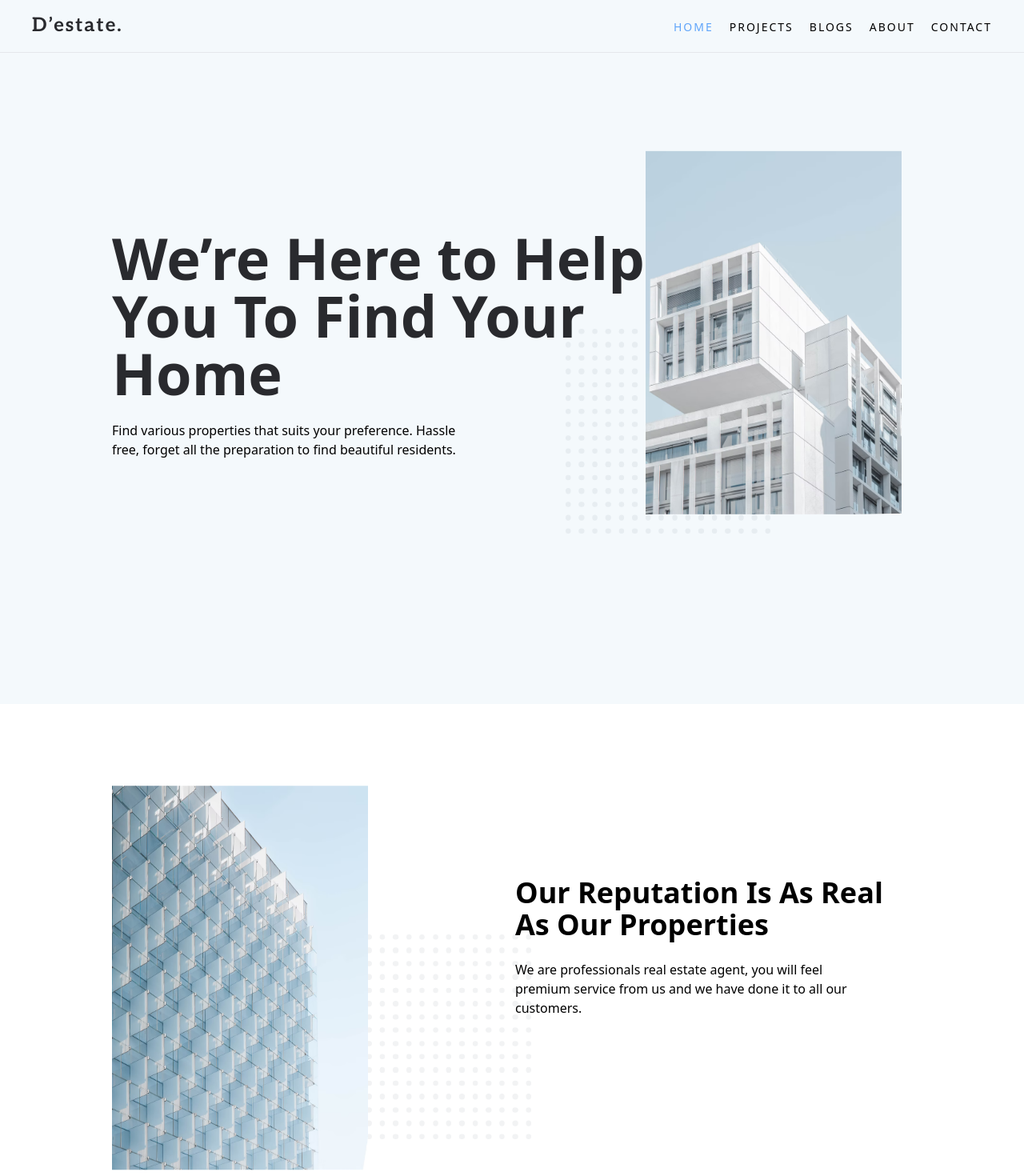
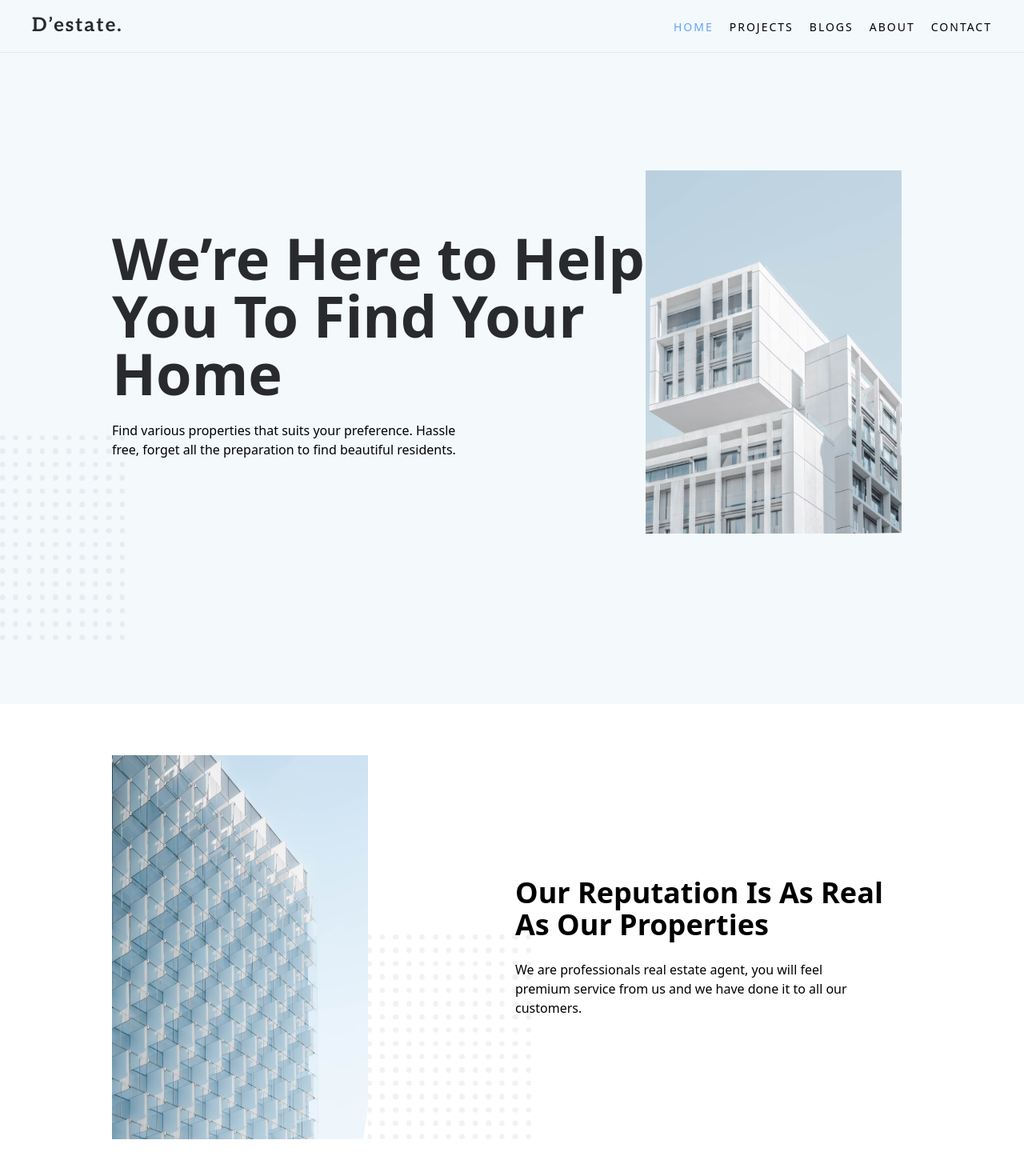
Before and after one commit to adirezama/d-estate, a Next.js app: page / in a window 1280 px wide. Shown: the top 1470 px of the page at 80% size. Built offline with nearby package versions, Linux system fonts and the light colour scheme.

Commit message:
fixing ui

```diff
--- a/components/About.tsx
+++ b/components/About.tsx
@@ -27,7 +27,6 @@ export function About({ classname }: { classname?: string }) {
                 x: 0,
                 transition: { delay: 0.2, duration: 0.5 },
               }}
-              style={{ y: imgScroll }}
               className="z-[2] relative bg-cover bg-center">
               <Image
                 src={aboutContent.image.hero.src}
@@ -45,8 +44,7 @@ export function About({ classname }: { classname?: string }) {
                 x: 0,
                 transition: { delay: 0.4, duration: 0.5 },
               }}
-              viewport={{ once: true }}
-              style={{ y: imgScroll2 }}>
+              viewport={{ once: true }}>
               <Image
                 src={aboutContent.image.dots.src}
                 alt={aboutContent.image.dots.alt}
--- a/components/Hero.tsx
+++ b/components/Hero.tsx
@@ -9,13 +9,6 @@ import { heroContent } from "@utils";
 export function Hero({ classname }: { classname?: string }) {
   const ref = useRef(null);
 
-  const { scrollYProgress } = useScroll({
-    target: ref,
-    offset: ["start end", "end start"],
-  });
-
-  const imgScroll = useTransform(scrollYProgress, [0, 1], ["20%", "-20%"]);
-  const imgScroll2 = useTransform(scrollYProgress, [0, 1], ["100%", "50%"]);
   return (
     <section className={classname} ref={ref}>
       <div className="container mx-auto px-5 md:px-10">
@@ -56,7 +49,6 @@ export function Hero({ classname }: { classname?: string }) {
                 x: 0,
                 transition: { delay: 0.4, duration: 0.5 },
               }}
-              style={{ y: imgScroll }}
               className="z-[2] relative bg-cover bg-center">
               <Image
                 src={`/hero1.png`}
@@ -74,8 +66,7 @@ export function Hero({ classname }: { classname?: string }) {
                 x: 0,
                 transition: { delay: 0.4, duration: 0.5 },
               }}
-              viewport={{ once: true }}
-              style={{ y: imgScroll2 }}>
+              viewport={{ once: true }}>
               <Image
                 src="/dots-black.svg"
                 alt="Dots background image"
```
